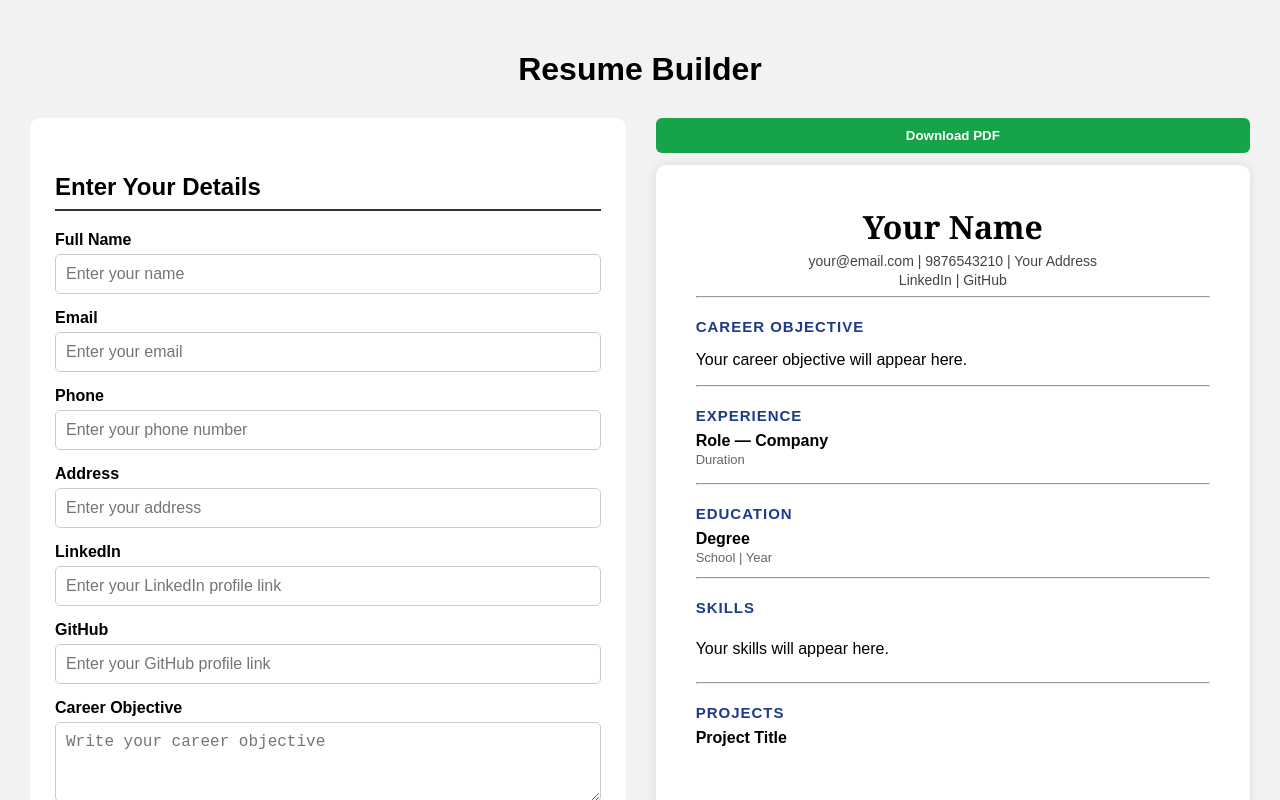
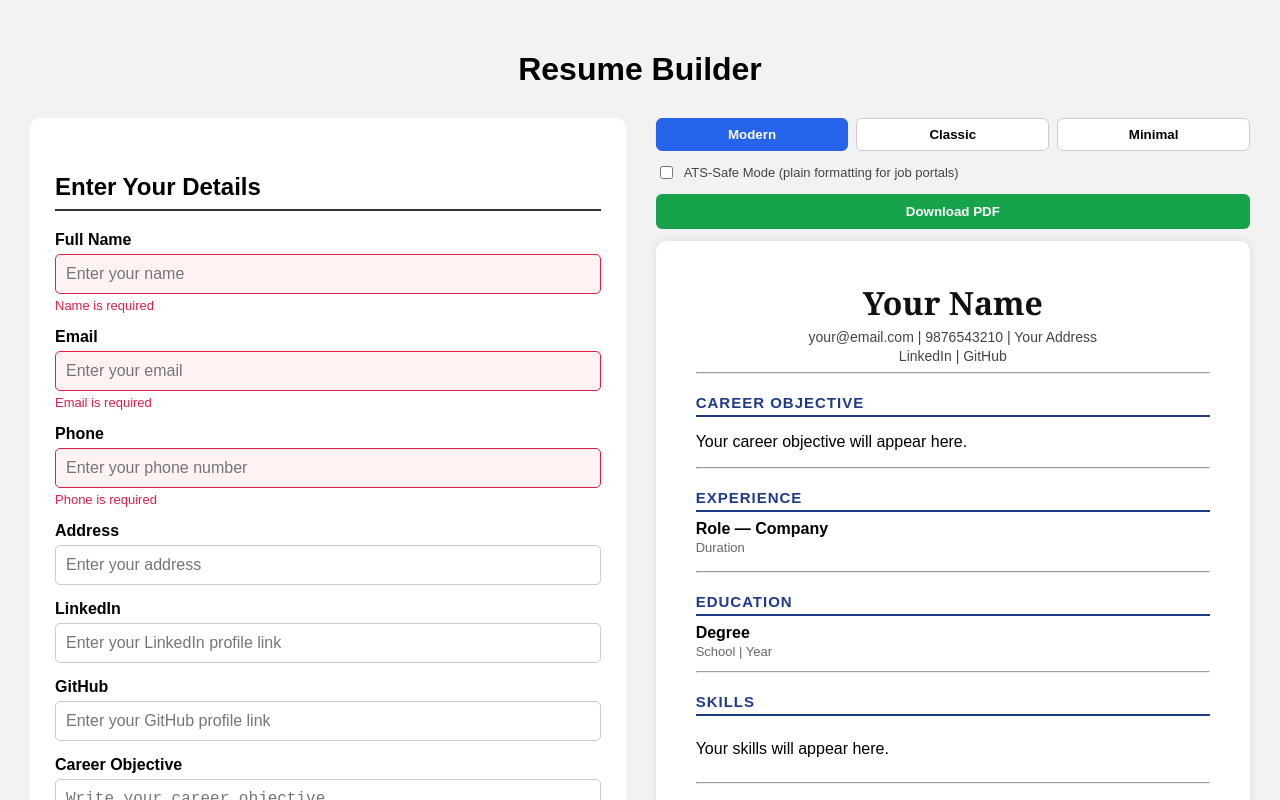
Before and after one commit to MohdIrfan1006/Resume-builder, a React (Vite) app: page / in a window 1280 px wide. Both pictures are taken after a click on the button "Download PDF". Shown: the top 800 px of the page. Built offline with nearby package versions, Linux system fonts and the light colour scheme.

Commit message:
second commit

```diff
--- a/src/App.css
+++ b/src/App.css
@@ -210,3 +210,153 @@ body {
     box-shadow: none;
   }
 }
+/* Template Switcher */
+.template-switcher {
+  display: flex;
+  gap: 8px;
+  margin-bottom: 12px;
+}
+
+.template-switcher button {
+  flex: 1;
+  padding: 8px;
+  border: 1px solid #ccc;
+  background: white;
+  border-radius: 6px;
+  cursor: pointer;
+  font-weight: bold;
+}
+
+.template-switcher button.active {
+  background: #2563eb;
+  color: white;
+  border-color: #2563eb;
+}
+
+/* ===== MODERN TEMPLATE (default look) ===== */
+.template-modern h1 {
+  font-family: Georgia, serif;
+  color: #111;
+  text-align: center;
+}
+
+.template-modern .contact-line {
+  text-align: center;
+}
+
+.template-modern h3 {
+  color: #1e3a8a;
+  border-bottom: 2px solid #1e3a8a;
+  padding-bottom: 4px;
+}
+
+/* ===== CLASSIC TEMPLATE (traditional, left-aligned) ===== */
+.template-classic h1 {
+  font-family: "Times New Roman", serif;
+  color: #000;
+  text-align: left;
+  text-transform: uppercase;
+  letter-spacing: 1px;
+}
+
+.template-classic .contact-line {
+  text-align: left;
+  font-style: italic;
+}
+
+.template-classic h3 {
+  color: #000;
+  border-bottom: 1px solid #000;
+  text-transform: uppercase;
+  font-size: 14px;
+}
+
+/* ===== MINIMAL TEMPLATE (clean, lots of whitespace) ===== */
+.template-minimal h1 {
+  font-family: Arial, sans-serif;
+  font-weight: 300;
+  color: #222;
+  text-align: left;
+  font-size: 32px;
+}
+
+.template-minimal .contact-line {
+  text-align: left;
+  color: #888;
+}
+
+.template-minimal h3 {
+  color: #444;
+  border-bottom: none;
+  font-weight: 600;
+  text-transform: none;
+  letter-spacing: 2px;
+}
+
+.template-minimal hr {
+  border: none;
+  border-top: 1px solid #eee;
+  margin: 20px 0;
+}
+.input-error {
+  border-color: #e11d48 !important;
+  background: #fef2f2;
+}
+
+.error-text {
+  color: #e11d48;
+  font-size: 13px;
+  margin-top: 4px;
+  margin-bottom: 0;
+}
+.ats-toggle {
+  display: flex;
+  align-items: center;
+  gap: 8px;
+  font-size: 13px;
+  color: #444;
+  margin-bottom: 12px;
+  cursor: pointer;
+}
+
+.ats-mode {
+  font-family: Arial, sans-serif !important;
+}
+
+.ats-mode h1 {
+  text-align: left !important;
+  text-transform: none !important;
+  font-style: normal !important;
+  letter-spacing: normal !important;
+  color: #000 !important;
+}
+
+.ats-mode .contact-line {
+  text-align: left !important;
+  font-style: normal !important;
+  color: #000 !important;
+}
+
+.ats-mode h3 {
+  border-bottom: none !important;
+  text-transform: none !important;
+  color: #000 !important;
+  letter-spacing: normal !important;
+  font-weight: bold !important;
+}
+
+.ats-mode .tag {
+  background: none !important;
+  border: none !important;
+  padding: 0 4px 0 0 !important;
+  border-radius: 0 !important;
+  color: #000 !important;
+}
+
+.ats-mode .tag::after {
+  content: ",";
+}
+
+.ats-mode .tag:last-child::after {
+  content: "";
+}
--- a/src/App.jsx
+++ b/src/App.jsx
@@ -12,6 +12,9 @@ function App() {
   const [github, setGithub] = useState("");
   const [objective, setObjective] = useState("");
   const [isLoaded, setIsLoaded] = useState(false);
+  const [template, setTemplate] = useState("modern");
+  const [errors, setErrors] = useState({});
+  const [atsMode, setAtsMode] = useState(false);
 
   // Dynamic Sections
   const [experience, setExperience] = useState([
@@ -38,6 +41,7 @@ function App() {
       setLinkedin(data.linkedin || "");
       setGithub(data.github || "");
       setObjective(data.objective || "");
+      setTemplate(data.template || "modern");
       setExperience(
         data.experience || [
           { company: "", role: "", duration: "", description: "" },
@@ -65,6 +69,7 @@ function App() {
       education,
       skills,
       projects,
+      template,
     };
     localStorage.setItem("resumeData", JSON.stringify(resumeData));
   }, [
@@ -80,6 +85,7 @@ function App() {
     education,
     skills,
     projects,
+    template,
   ]);
 
   // ---- Experience handlers ----
@@ -137,10 +143,33 @@ function App() {
 
   // ---- PDF Export ----
   const resumeRef = useRef();
+  const validateForm = () => {
+    const newErrors = {};
+
+    if (!name.trim()) newErrors.name = "Name is required";
+    if (!email.trim()) {
+      newErrors.email = "Email is required";
+    } else if (!/^[^\s@]+@[^\s@]+\.[^\s@]+$/.test(email)) {
+      newErrors.email = "Enter a valid email";
+    }
+    if (!phone.trim()) {
+      newErrors.phone = "Phone is required";
+    } else if (!/^[0-9]{10}$/.test(phone)) {
+      newErrors.phone = "Enter a valid 10-digit phone number";
+    }
+
+    setErrors(newErrors);
+    return Object.keys(newErrors).length === 0;
+  };
   const handlePrint = useReactToPrint({
     contentRef: resumeRef,
     documentTitle: `${name || "Resume"}`,
   });
+  const handleDownloadClick = () => {
+    if (validateForm()) {
+      handlePrint();
+    }
+  };
 
   return (
     <div className="app">
@@ -157,7 +186,9 @@ function App() {
             placeholder="Enter your name"
             value={name}
             onChange={(e) => setName(e.target.value)}
+            className={errors.name ? "input-error" : ""}
           />
+          {errors.name && <p className="error-text">{errors.name}</p>}
 
           <label>Email</label>
           <input
@@ -165,7 +196,9 @@ function App() {
             placeholder="Enter your email"
             value={email}
             onChange={(e) => setEmail(e.target.value)}
+            className={errors.email ? "input-error" : ""}
           />
+          {errors.email && <p className="error-text">{errors.email}</p>}
 
           <label>Phone</label>
           <input
@@ -173,7 +206,9 @@ function App() {
             placeholder="Enter your phone number"
             value={phone}
             onChange={(e) => setPhone(e.target.value)}
+            className={errors.phone ? "input-error" : ""}
           />
+          {errors.phone && <p className="error-text">{errors.phone}</p>}
 
           <label>Address</label>
           <input
@@ -373,15 +408,52 @@ function App() {
 
         {/* RIGHT SIDE - RESUME PREVIEW */}
         <div className="preview-wrapper">
-          <button className="download-btn" onClick={handlePrint}>
+          <div className="template-switcher">
+            <button
+              className={template === "modern" ? "active" : ""}
+              onClick={() => setTemplate("modern")}
+            >
+              Modern
+            </button>
+            <button
+              className={template === "classic" ? "active" : ""}
+              onClick={() => setTemplate("classic")}
+            >
+              Classic
+            </button>
+            <button
+              className={template === "minimal" ? "active" : ""}
+              onClick={() => setTemplate("minimal")}
+            >
+              Minimal
+            </button>
+          </div>
+          <label className="ats-toggle">
+            <input
+              type="checkbox"
+              checked={atsMode}
+              onChange={(e) => setAtsMode(e.target.checked)}
+            />
+            ATS-Safe Mode (plain formatting for job portals)
+          </label>
+          <button className="download-btn" onClick={handleDownloadClick}>
             Download PDF
           </button>
 
-          <div className="preview-section" ref={resumeRef}>
+          <div
+            className={`preview-section template-${template} ${atsMode ? "ats-mode" : ""}`}
+            ref={resumeRef}
+          >
             <h1>{name || "Your Name"}</h1>
             <p className="contact-line">
-              {email || "your@email.com"} | {phone || "9876543210"} |{" "}
-              {address || "Your Address"}
+              {atsMode ? (
+                `${email || "your@email.com"}   ${phone || "9876543210"}   ${address || "Your Address"}`
+              ) : (
+                <>
+                  {email || "your@email.com"} | {phone || "9876543210"} |{" "}
+                  {address || "Your Address"}
+                </>
+              )}
             </p>
             <p className="contact-line">
               {linkedin || "LinkedIn"} | {github || "GitHub"}
```
